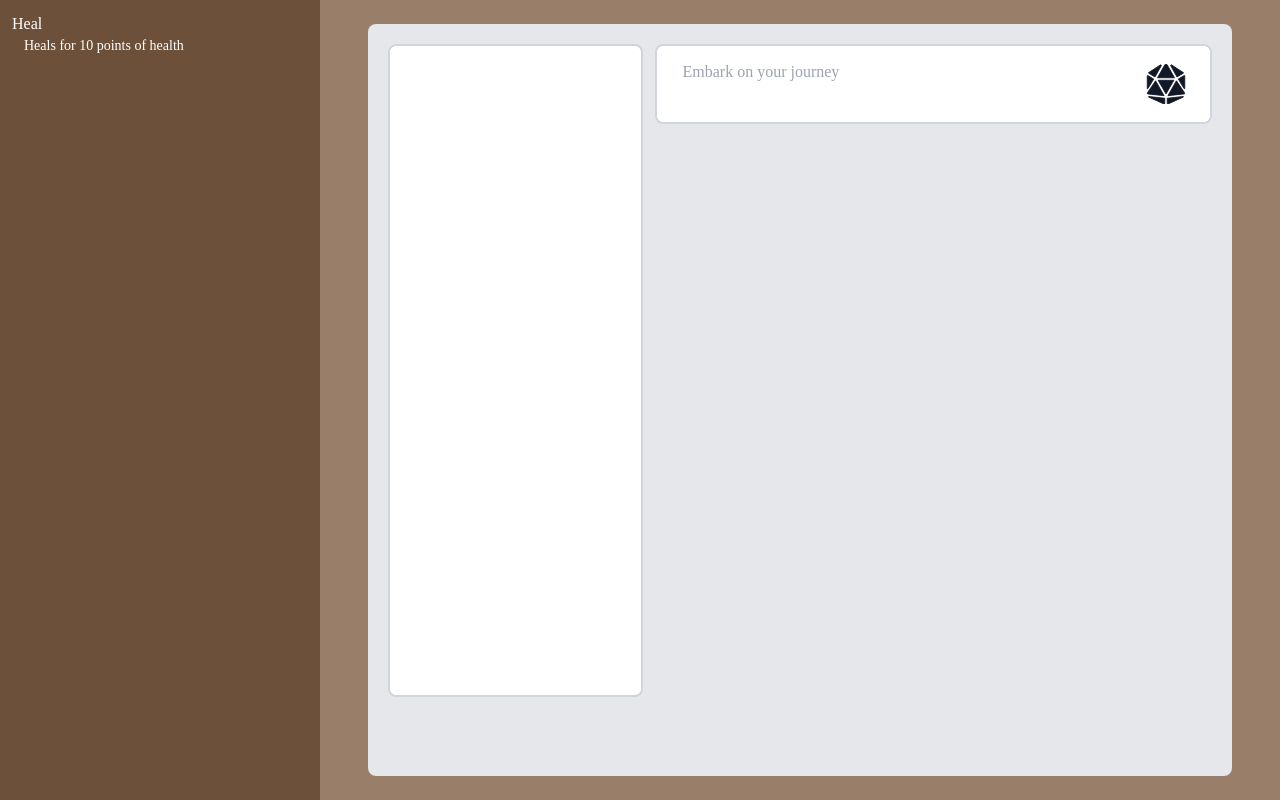
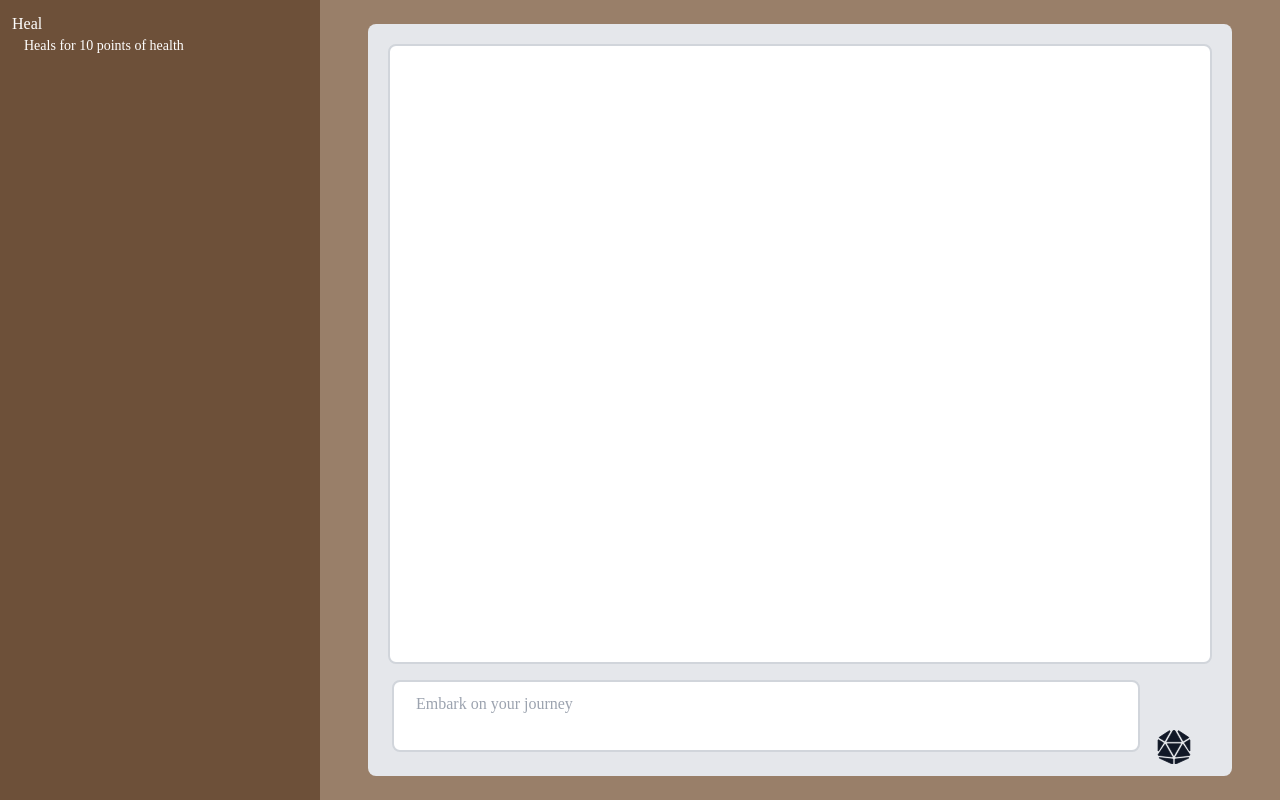
Before and after one commit to Ben-Santana/AI-Dungeon-Master, a Next.js app: page / in a window 1280 px wide. Built offline with nearby package versions, Linux system fonts and the light colour scheme; what gpt3-tokenizer would draw is missing.

Commit message:
Fixed again

```diff
--- a/app/components/gpt/chat.tsx
+++ b/app/components/gpt/chat.tsx
@@ -85,7 +85,7 @@ export default function GameChat({ adventurers, setPlayers }: { adventurers: Adv
 
   return (
     <main className="h-full p-5 relative bg-gray-200 rounded-lg">
-      <div className="h-full flex flex-wrap flex-col gap-3">
+      <div className="h-full flex flex-col gap-3">
         <div className="basis-11/12 border-gray-300 bg-white border-2 rounded-lg overflow-auto overscroll-auto scrollbar-thumb:!rounded">
           {messages.map((msg: Message) =>
             <ChatMessage content={msg.content} role={msg.role} name={msg.name} key={msg.key} />
@@ -96,22 +96,19 @@ export default function GameChat({ adventurers, setPlayers }: { adventurers: Adv
           }
 
         </div>
-          <div className="basis-1/12 h-full max-h-20 bg-white border-gray-300 border-2 p-1 rounded-lg flex items-center">
-            <form className="w-full h-full flex items-center" onSubmit={submitText}>
-
+          <div className="basis-1/12 h-full max-h-20 p-1 rounded-lg items-center">
+            <form className="w-full h-full items-center" onSubmit={submitText}>
               <textarea
                 id="inputBox"
                 rows={3}
                 style={{resize: 'none', padding: 10}}
-                className="h-full w-11/12 text-gray-900 text-wrap indent-3 rounded-lg focus:outline-none p-0 justify-self-center"
+                className="h-full w-11/12 text-gray-900 bg-white border-gray-300 border-2 text-wrap indent-3 rounded-lg focus:outline-none p-0 justify-self-center"
                 value={input}
                 placeholder={"Embark on your journey"}
                 onChange={handleInputChange}
                 disabled={loading}
               />
-
-              <input className="h-full w-1/12 min-w-20 text-center hover:cursor-pointer custom_submit-bg" type="submit" value="" />
-
+              <input className="h-full w-1/12 text-center justify-center items-center hover:cursor-pointer custom_submit-bg" type="submit" value="" />
             </form>
             <p>
               {/* {errorMsg} Reminder to add an error handler that adds an error alert to the page */}
```
